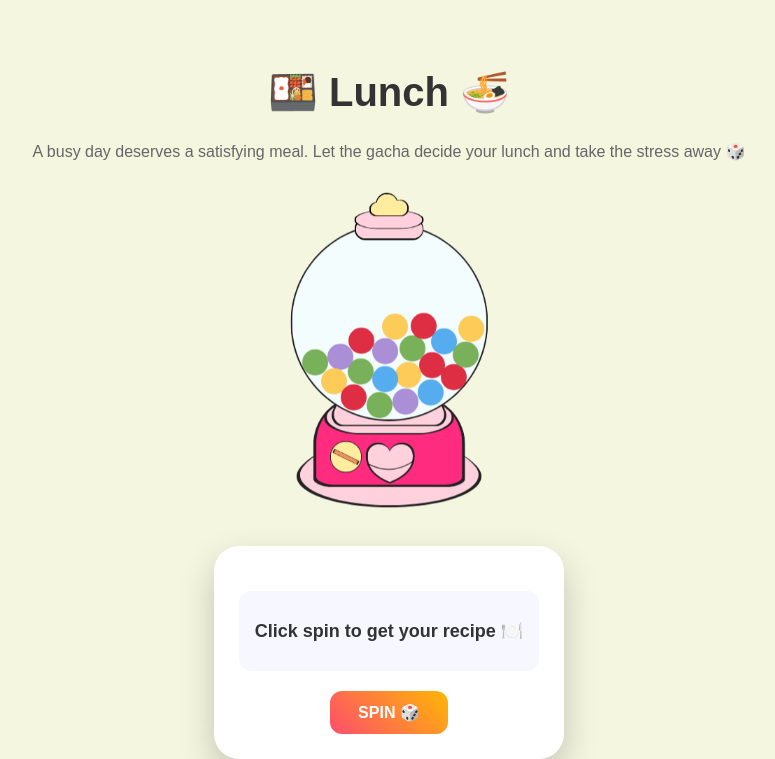
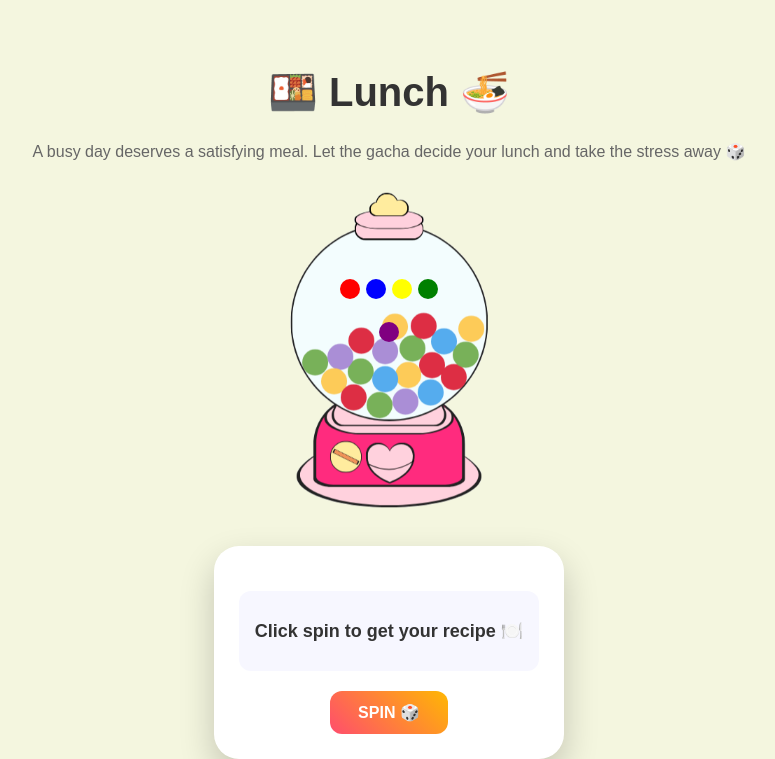
Before and after one commit to sxrxnyx07/GitExercise-OmakaseToday, a Flask app: page /lunch in a window 1280 px wide. Shown: the part 48-807 px from the top of the page, without its empty margins (251-1026 px from the left). Run offline with Flask 3, Linux system fonts and the light colour scheme.

Commit message:
add gacha machine ball animation and spinning effect

```diff
--- a/static/style.css
+++ b/static/style.css
@@ -203,3 +203,38 @@ button:active {
 .blue { background: blue; }
 .green { background: green; }
 .purple { background: purple; }
+
+.machine-wrapper {
+    position: relative;
+}
+
+.balls-inside {
+    position: absolute;
+    top: 90px;
+    left: 50%;
+    transform: translateX(-50%);
+
+    width: 120px;
+    height: 80px;
+
+    display: flex;
+    flex-wrap: wrap;
+    justify-content: center;
+    align-items: center;
+    gap: 6px;
+}
+
+@keyframes spinBalls {
+    0% { transform: translateX(-50%) rotate(0deg); }
+    100% { transform: translateX(-50%) rotate(360deg); }
+}
+
+.spin-inside {
+    animation: spinBalls 2s linear infinite;
+}
+
+.mini-ball {
+    width: 20px;
+    height: 20px;
+    border-radius: 50%;
+}
--- a/templates/lunch.html
+++ b/templates/lunch.html
@@ -26,9 +26,20 @@
     Let the gacha decide your lunch and take the stress away 🎲
 </p>
 
-    <!-- GACHA IMAGE -->
+<div class="machine-wrapper">
+
     <img id="gachaImg" class="gacha-img fade-in"
-     src="{{ url_for('static', filename='gacha.png') }}">
+         src="{{ url_for('static', filename='gacha.png') }}">   <!-- GACHA IMAGE -->
+
+    <div class="balls-inside">
+        <div class="mini-ball red"></div>
+        <div class="mini-ball blue"></div>
+        <div class="mini-ball yellow"></div>
+        <div class="mini-ball green"></div>
+        <div class="mini-ball purple"></div>
+    </div>
+
+</div>
 
     <div id="ball" class="ball red"></div>
 
@@ -51,9 +62,12 @@ function spin() {
     let button = document.querySelector("button");
     let gachaImg = document.getElementById("gachaImg");
 
+    let inside = document.querySelector(".balls-inside");
+    inside.classList.add("spin-inside");
+
     button.disabled = true;
 
-    gachaImg.classList.add("spin");
+    gachaImg.classList.add("shake");
     resultBox.innerText = "Spinning...";
 
     setTimeout(() => {
@@ -78,10 +92,11 @@ function spin() {
 
                 resultBox.innerText = "You got: " + data.recipe;
 
-                gachaImg.classList.remove("spin");
+                gachaImg.classList.remove("shake");
 
                 ball.classList.remove("drop");
                 ball.classList.remove(...colors);
+                inside.classList.remove("spin-inside");
 
                 button.disabled = false;
 
```
Also changed, not shown: templates/breakfast.html (+19 -4 lines), templates/dessert.html (+19 -4 lines), templates/dinner.html (+19 -4 lines), templates/drinks.html (+19 -4 lines).
